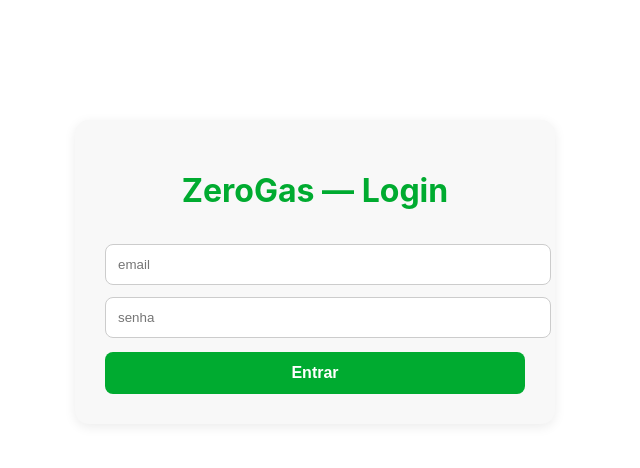
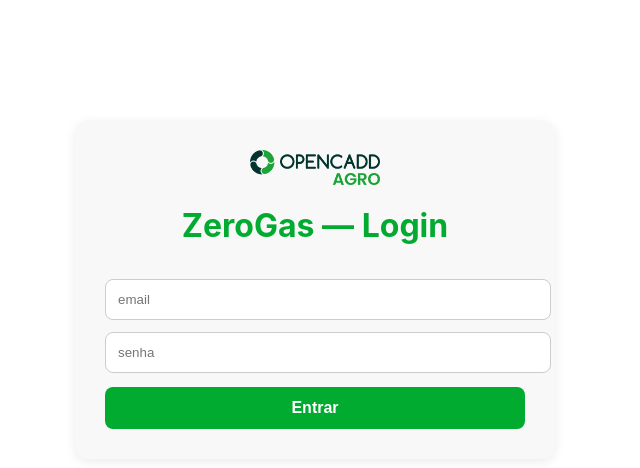
Before and after one commit to cleiltom-marangon/app_zero, a Next.js app: page / in a window 1280 px wide. Shown: the top 468 px of the page, without its empty margins (325-965 px from the left). Built offline with nearby package versions, Linux system fonts and the light colour scheme.

Commit message:
update logo

```diff
--- a/pages/index.js
+++ b/pages/index.js
@@ -25,6 +25,8 @@
   padding: 20px;
   font-family: "Inter", sans-serif;
   color: #062c15;
+  min-height: 100vh;
+  background: linear-gradient(135deg, #f9fff9 0%, #f3fdf3 100%);
 `;
 
 const Header = styled.header`
@@ -153,6 +155,11 @@
   if (!user) {
     return (
       <LoginBox>
+          <img
+             src="/logo/zerogas.webp"
+             alt="ZeroGas"
+             style={{ width: 130, margin: "0 auto 20px", display: "block" }}
+           />
         <h1>ZeroGas — Login</h1>
         <input
           placeholder="email"
@@ -174,7 +181,10 @@
   return (
     <Page>
       <Header>
-        <h1>ZeroGas Dashboard</h1>
+        <div style={{ display: "flex", alignItems: "center", gap: 12 }}>
+          <img src="/logo/zerogas.webp" alt="logo" style={{ height: 42 }} />
+          <h1>ZeroGas Dashboard</h1>
+        </div>
         <div>
           {user.email} — {user.perfil}
         </div>
```
Also changed, not shown: public/logo/zerogas.webp (added).
